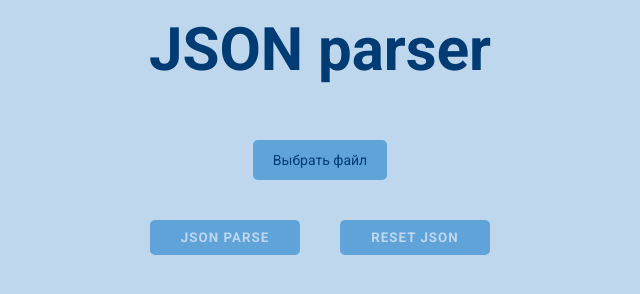
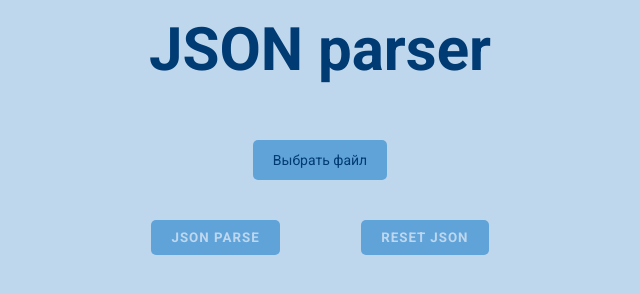
Before and after one commit to 70Viktor/JSON-parser, a plain HTML site: page index.html in a window 1280 px wide. Shown: the whole page, without its empty margins (320-960 px from the left). Drawn offline with Linux system fonts and the light colour scheme.

Commit message:
adaptived

```diff
--- a/css/style.scss
+++ b/css/style.scss
@@ -27,6 +27,8 @@ h1 {
 	line-height: 100px;
 	font-weight: bold;
 	margin-bottom: 40px;
+	text-align: center;
+	@media (max-width: 425px){margin-bottom: 25px;font-size: 40px; line-height: 60px;}
 }
 h2 {
 	text-transform: uppercase;
@@ -34,14 +36,12 @@ h2 {
 	line-height: 60px;
 	font-weight: bold;
 	margin-bottom: 30px;
+	@media (max-width: 425px){margin-bottom: 20px;font-size: 30px; line-height: 40px;}
 }
 .wrapper {
 	position: relative;
-	display: flex;
-	justify-content: flex-start;
-	align-items: center;
-	flex-direction: column;
-	min-height: 100%;
+	max-width: 530px;
+	margin: 0 auto;
 }
 .load::before{
 	content: "reading";
@@ -57,14 +57,15 @@ h2 {
 	z-index: 1000;
 }
 
-.form {
+.form,
+.parse,
+	h1{
+	padding: 0 15px;
 }
 
-.form__body {
+.file {
 	display: flex;
-	flex-direction: column;
 	justify-content: center;
-	align-items: center;
 }
 
 .file__item {
@@ -98,13 +99,11 @@ h2 {
 
 .buttons {
 	display: flex;
+	justify-content: space-evenly;
+	padding: 20px 0;
 }
 
 .btn {
-	display: flex;
-	justify-content: center;
-	min-width: 150px;
-	margin: 20px;
 	padding: 10px 20px;
 	border-radius: 5px;
 	background: $backBtnColor;
@@ -119,12 +118,9 @@ h2 {
 	background: $hoverColor
 }
 
-#parse {
-	width: 530px;
-	margin: 0 auto;
-}
 .item-input {
 	margin-bottom: 30px;
+	@media (max-width: 425px){ margin-bottom: 15px;}
 
 	& label {
 		font-size: 18px;
@@ -140,7 +136,6 @@ h2 {
 		border-radius: 5px;
 	}
 	& .input-color {
-		max-width: 50%;
 	}
 }
 .item-input--checkbox {
@@ -158,6 +153,7 @@ h2 {
 			align-items: center;
 			position: relative;
 			cursor: pointer;
+			@media (max-width: 425px){font-size: 14px;}
 		}
 		& label::before {
 			content: "";
@@ -192,7 +188,10 @@ h2 {
 	}
 
 	.references{
+
+
 		font-size: 18px;
+		@media (max-width: 425px){font-size: 14px;}
 		& a {
 			text-decoration: underline;
 			color: $hoverColor;
--- a/index.html
+++ b/index.html
@@ -26,7 +26,7 @@
 					</div>
 				</form>
 			</div>
-			<form action="#" id="parse">
+			<form action="#" id="parse" class="parse">
 
 			</form>
 		</div>
```
Also changed, not shown: css/style.css.
